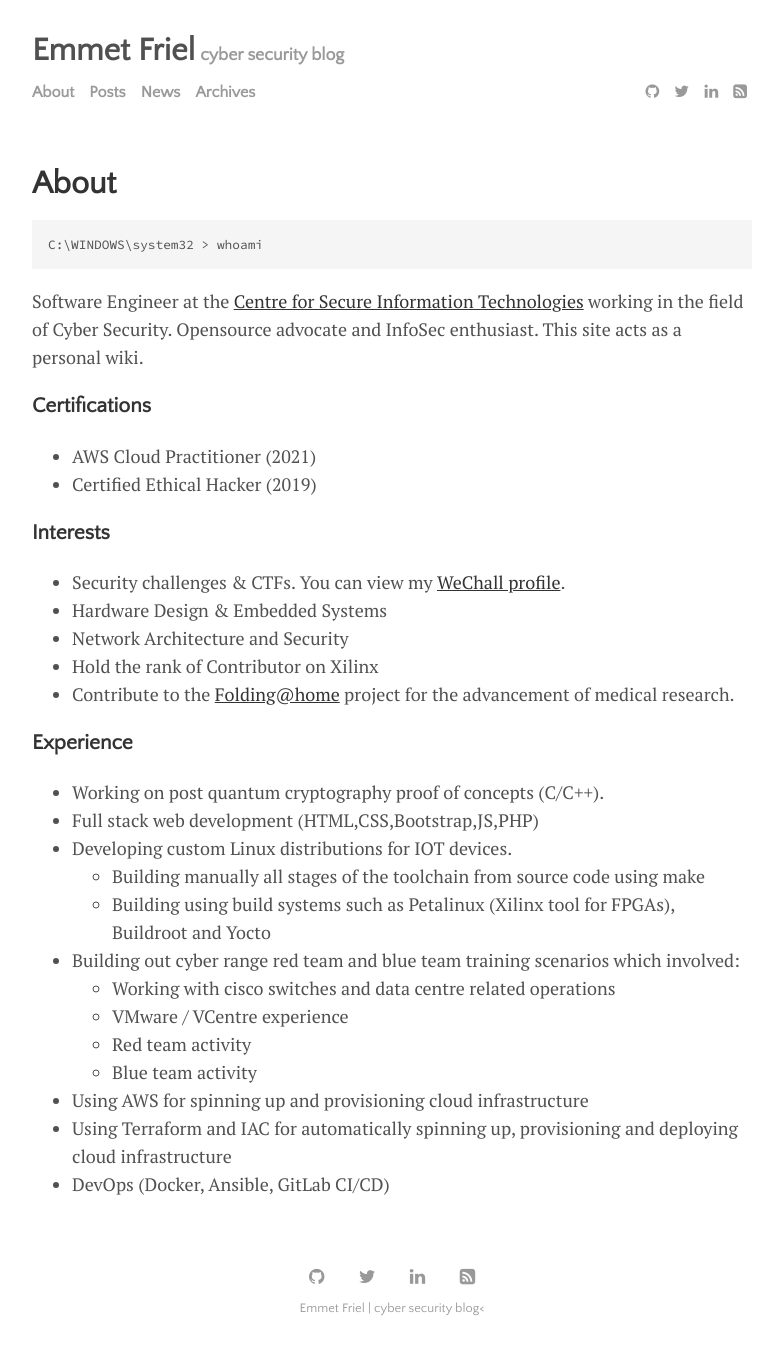
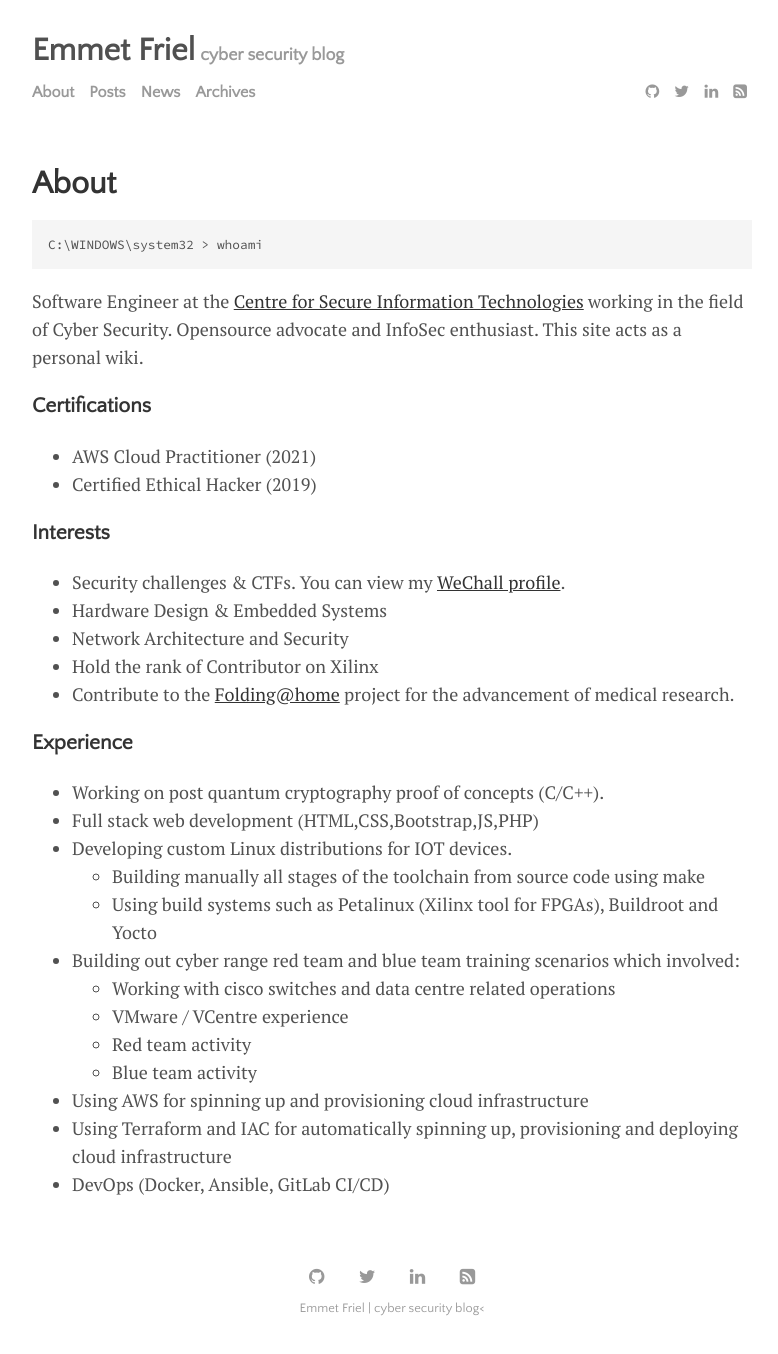
Before and after one commit to efriel94/ef_blog, a Jekyll site: the page built from menu/about.md, in a window 1280 px wide. Shown: the whole page, without its empty margins (248-1026 px from the left). Built offline with Jekyll 4.4.1, drawn with Linux system fonts in a browser that asks for light colours.

Commit message:
Updated about.md

```diff
--- a/menu/about.md
+++ b/menu/about.md
@@ -27,7 +27,7 @@ Software Engineer at the [Centre for Secure Information Technologies](https://ww
 - Full stack web development (HTML,CSS,Bootstrap,JS,PHP)
 - Developing custom Linux distributions for IOT devices.
     - Building manually all stages of the toolchain from source code using make
-    - Building using build systems such as Petalinux (Xilinx tool for FPGAs), Buildroot and Yocto
+    - Using build systems such as Petalinux (Xilinx tool for FPGAs), Buildroot and Yocto
 - Building out cyber range red team and blue team training scenarios which involved:
     - Working with cisco switches and data centre related operations
     - VMware / VCentre experience
```
